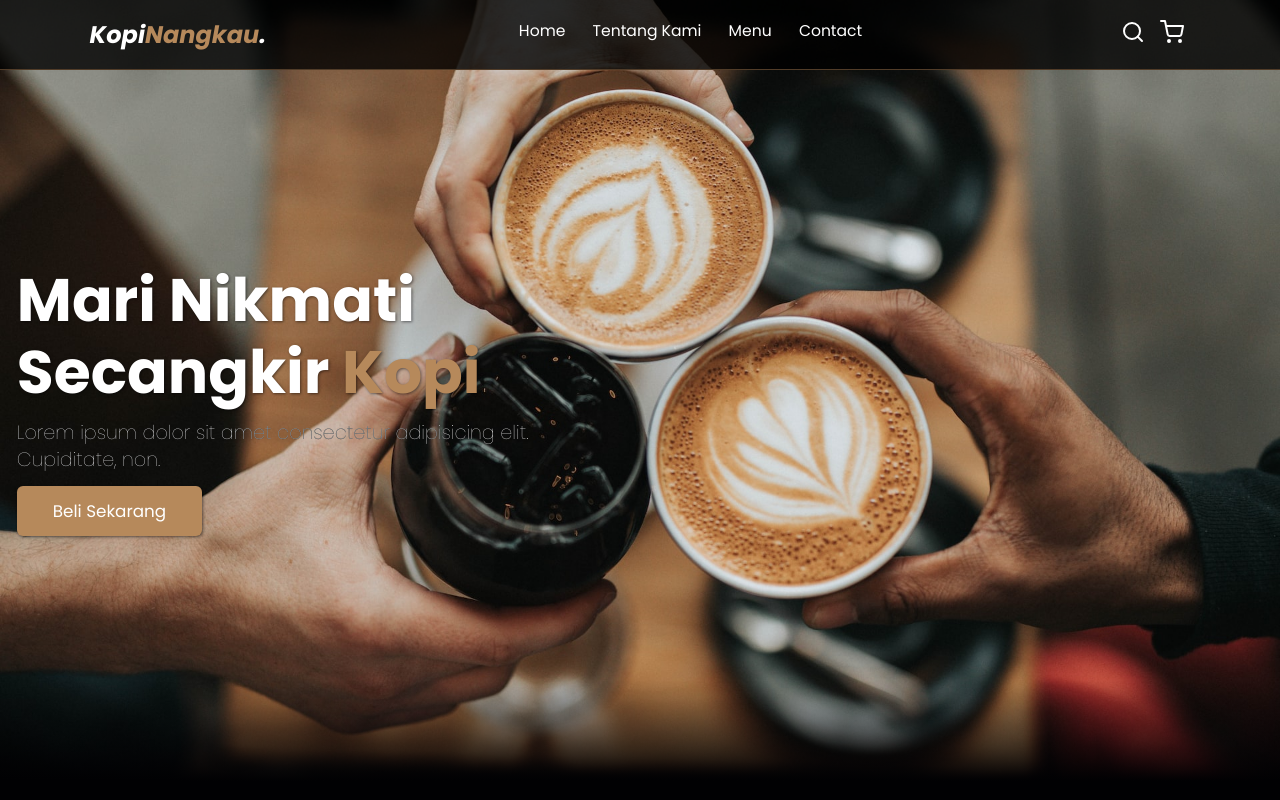
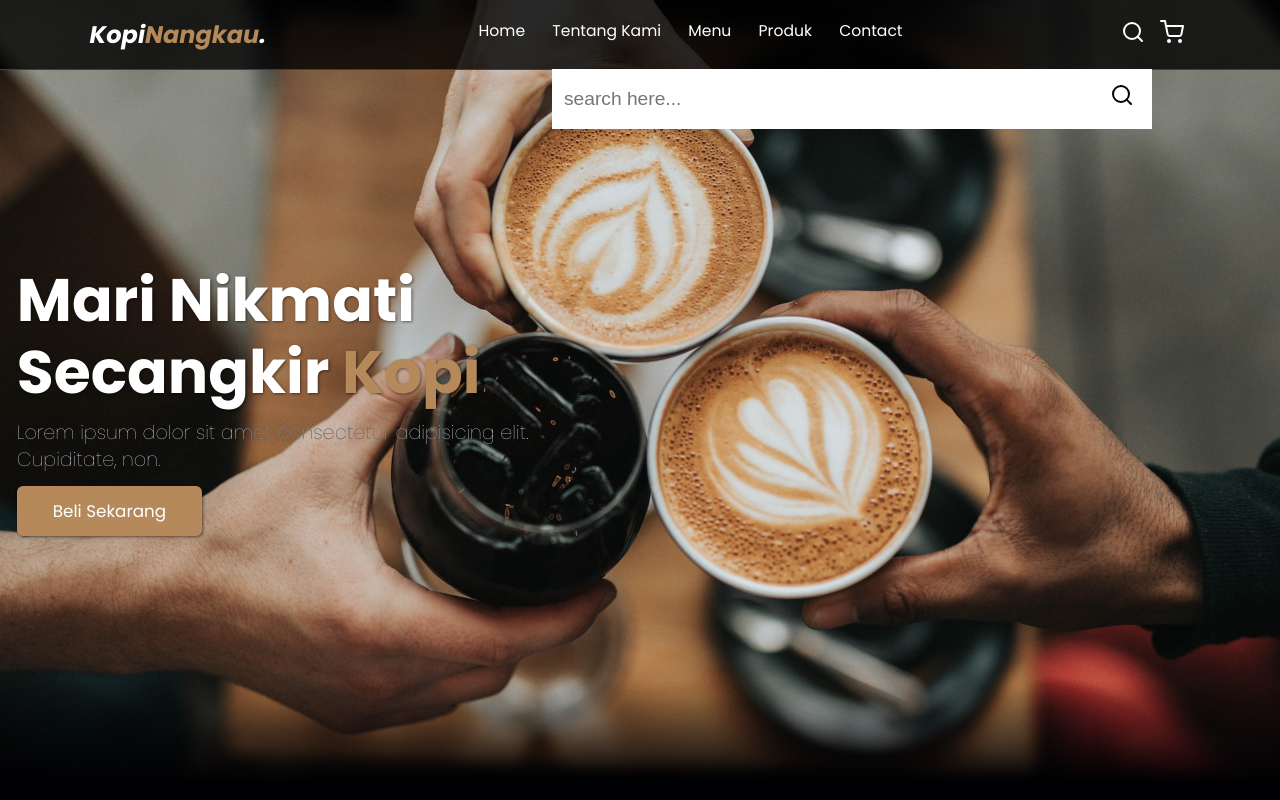
Before and after one commit to adnanfathino16/kedai-kopi-nangkau, a plain HTML site: page index.html in a window 1280 px wide. Both pictures are taken after a click on the link 1133 px from the left and 39 px from the top of the page. Shown: the top 800 px of the page. Drawn offline with nearby package versions, Linux system fonts and the light colour scheme.

Commit message:
update fitur

```diff
--- a/css/style.css
+++ b/css/style.css
@@ -84,6 +84,40 @@ body {
 
 #hamburger-menu {
   display: none;
+}
+
+/* Navbar search form */
+.navbar .search-form {
+  position: absolute;
+  top: 100%;
+  right: 10%;
+  background-color: #fff;
+  width: 50rem;
+  height: 5rem;
+  display: flex;
+  align-items: center;
+  transform: scaleY(0);
+  transform-origin: top;
+  transition: 300ms;
+}
+
+.navbar .search-form.active {
+  transform: scaleY(1);
+}
+
+.navbar .search-form input {
+  height: 100%;
+  width: 100%;
+  font-size: 1.6rem;
+  color: var(--bg);
+  padding: 1rem;
+}
+
+.navbar .search-form label {
+  cursor: pointer;
+  font-size: 2rem;
+  margin-right: 1.5rem;
+  color: var(--bg);
 }
 
 /* Hero Section */
@@ -231,6 +265,29 @@ body {
 
 .menu .row .menu-card .menu-card-title {
   margin: 1rem auto 0.5rem;
+}
+
+/* Products Section */
+.products {
+  padding: 8rem 7% 1.4rem;
+}
+
+.products h2 {
+  margin-bottom: 1rem;
+  text-align: center;
+  font-size: 2.6rem;
+}
+
+.products h2 span {
+  color: var(--primary);
+}
+
+.products p {
+  text-align: center;
+  max-width: 30rem;
+  margin: auto;
+  font-weight: 100;
+  line-height: 1.6;
 }
 
 /* Contact Section */
@@ -391,6 +448,11 @@ footer .credit a {
     transform: scaleX(0.2);
   }
 
+  .navbar .search-form {
+    width: 90%;
+    right: 2rem;
+  }
+
   .about .row {
     flex-wrap: wrap;
   }
--- a/index.html
+++ b/index.html
@@ -26,14 +26,22 @@
         <a href="#">Home</a>
         <a href="#about">Tentang Kami</a>
         <a href="#menu">Menu</a>
+        <a href="#products">Produk</a>
         <a href="#contact">Contact</a>
       </div>
 
       <div class="navbar-extra">
-        <a href="#" id="search"><i data-feather="search"></i></a>
+        <a href="#" id="search-button"><i data-feather="search"></i></a>
         <a href="#" id="shopping-cart"><i data-feather="shopping-cart"></i></a>
         <a href="#" id="hamburger-menu"><i data-feather="menu"></i></a>
       </div>
+
+      <!-- Search form start -->
+      <div class="search-form">
+        <input type="search" id="search-box" placeholder="search here..." />
+        <label for="search-box"><i data-feather="search"></i></label>
+      </div>
+      <!-- Search form end -->
     </nav>
     <!-- Navbar End -->
 
@@ -104,6 +112,13 @@
     </section>
     <!-- Menu Section End -->
 
+    <!-- Product section start -->
+    <section class="products" id="products">
+      <h2><span>Produk Unggulan</span> Kami</h2>
+      <p>Lorem ipsum dolor sit amet consectetur, adipisicing elit. Distinctio veniam sed accusantium minus quo ipsa!</p>
+    </section>
+    <!-- Product section end -->
+
     <!-- Contact Section Start -->
     <section id="contact" class="contact">
       <h2><span>Contact </span>Kami</h2>
--- a/js/script.js
+++ b/js/script.js
@@ -1,14 +1,30 @@
-// Toggle lass active
+// Toggle class active hamburger
 const navbarNav = document.querySelector(".navbar-nav");
 // ketika hamburger menu di click
 document.querySelector("#hamburger-menu").onclick = () => {
   navbarNav.classList.toggle("active");
 };
 
+// toggle class active search-form
+const search = document.querySelector("#search-button");
+const searchForm = document.querySelector(".search-form");
+const searchBox = document.querySelector("#search-box");
+
+search.addEventListener("click", function (e) {
+  searchForm.classList.toggle("active");
+  searchBox.focus();
+  // supaya saat di klik tidak scroll ke atas karena hrefnya hanya # jadi menghilangkan aksi defaultnya
+  e.preventDefault();
+});
+
 // klik diluar sidebar untuk menghilangkan nav
 const hamburger = document.querySelector("#hamburger-menu");
+
 document.addEventListener("click", function (e) {
   if (!hamburger.contains(e.target) && !navbarNav.contains(e.target)) {
     navbarNav.classList.remove("active");
   }
+  if (!search.contains(e.target) && !searchForm.contains(e.target)) {
+    searchForm.classList.remove("active");
+  }
 });
```
